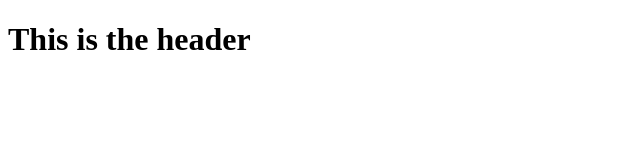
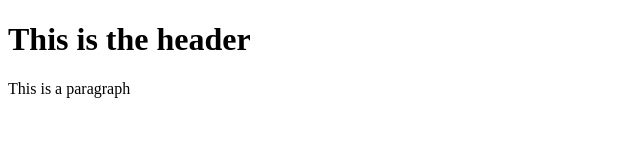
Before and after one commit to demondante7979/git-test, a website: page index.html in a window 1280 px wide. Shown: the whole page, without its empty margins (0-640 px from the left). Drawn offline with Linux system fonts and the light colour scheme.

Commit message:
Using NPM

```diff
--- a/index.html
+++ b/index.html
@@ -2,5 +2,6 @@
 <html>
     <body>
         <h1>This is the header</h1>
+        <p> This is a paragraph</p>
     </body>
 </html>
```
Also changed, not shown: package.json (added, +16 -0 lines), 2 other files.
